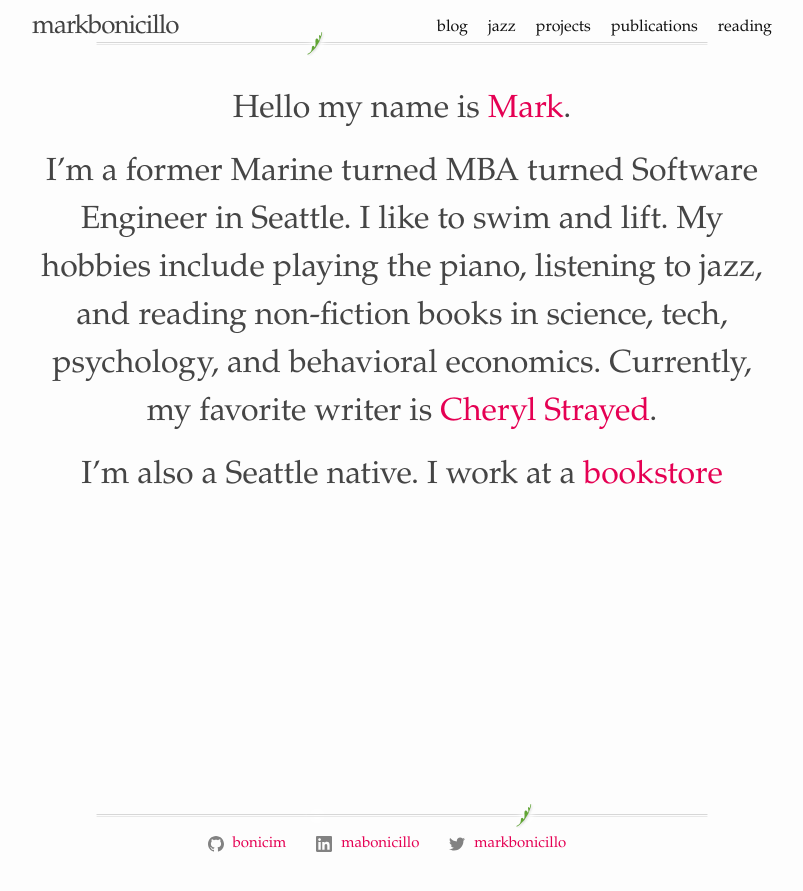
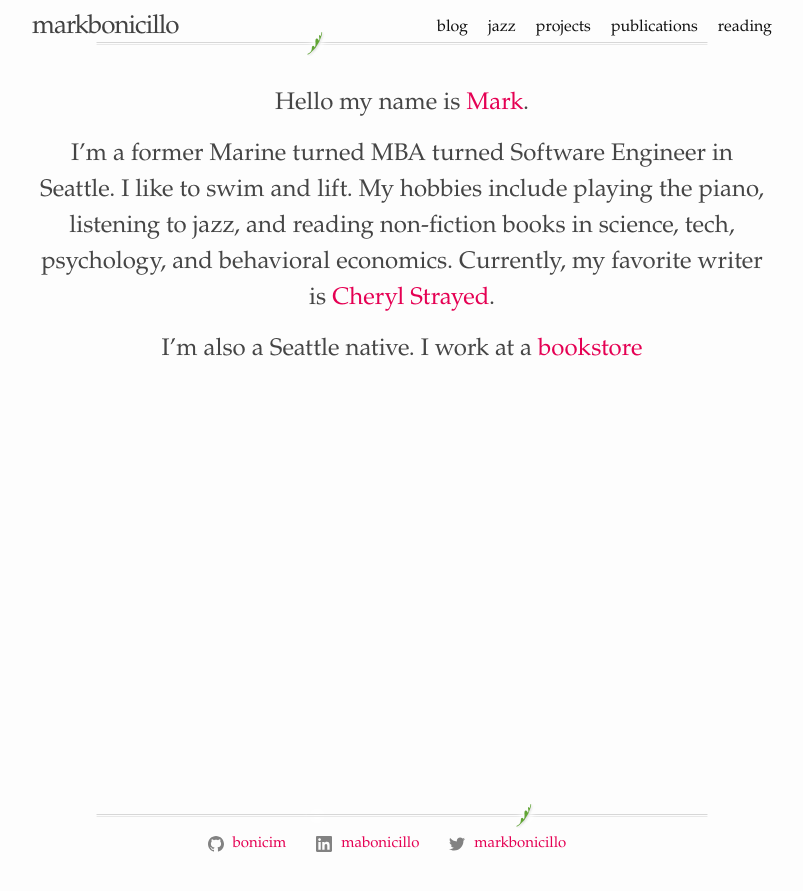
Before and after one commit to bonicim/bonicim.github.io, a Jekyll site: the page built from index.md, in a window 1280 px wide. Shown: the top 891 px of the page, without its empty margins (238-1041 px from the left). Built offline with Jekyll 4.4.1, drawn with Linux system fonts in a browser that asks for light colours.

Commit message:
Change index.md font size

```diff
--- a/_sass/minima/_base.scss
+++ b/_sass/minima/_base.scss
@@ -261,5 +261,5 @@ table {
   text-align: center;
   margin-bottom: -1px;
   padding-top: 0;
-  font-size: xx-large
+  font-size: x-large
 }
```
